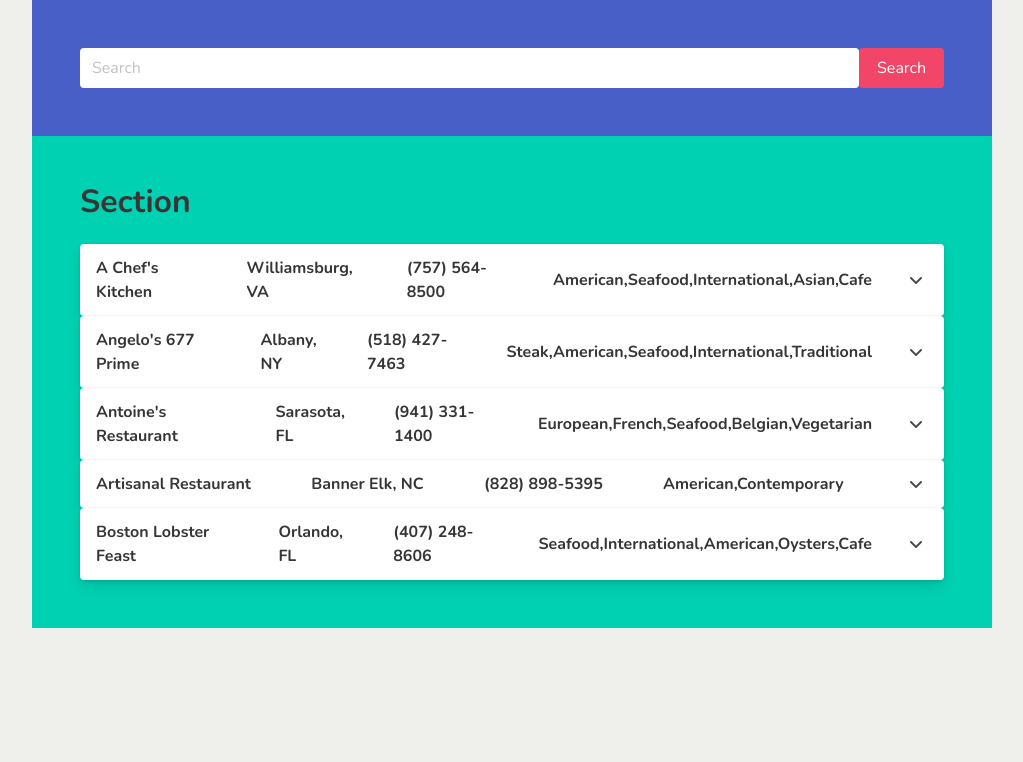
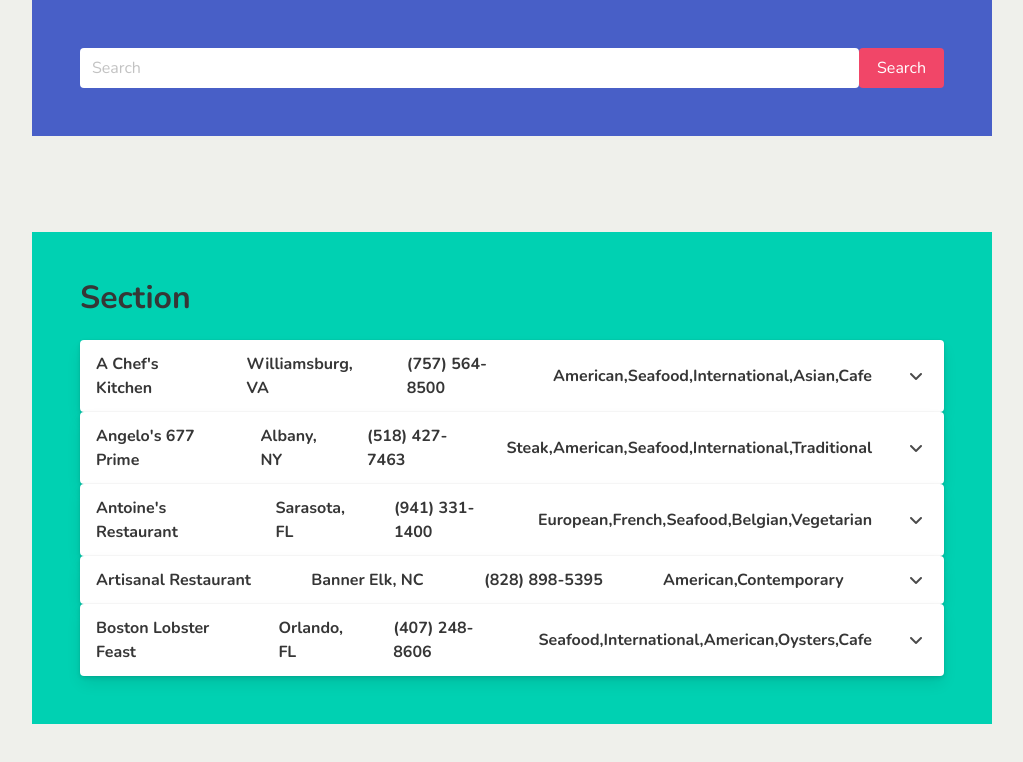
Before and after one commit to JEduardoRJx/restaurants-fe, a React (Create React App) app: page / in a window 1280 px wide. Shown: the top 762 px of the page, without its empty margins (128-1151 px from the left). Built offline with nearby package versions, Linux system fonts and the light colour scheme.

Commit message:
Import and call the filters component

```diff
--- a/src/App.js
+++ b/src/App.js
@@ -4,6 +4,7 @@
 import { TableSection }  from './TableSection';
 import { restaurants } from './restaurants';
 import { Search } from './Search';
+import { Filters } from './Filters';
 
 
 
@@ -23,6 +24,7 @@
       <main className="container is-widescreen">
         {console.log(filteredRestaurants)}
         <Search restaurants={allRestaurants} setFilteredRestaurants={setFilteredRestaurants} />
+        <Filters />
         <TableSection restaurants={allRestaurants} filteredRestaurants={filteredRestaurants}/>
       </main>
     )
```
